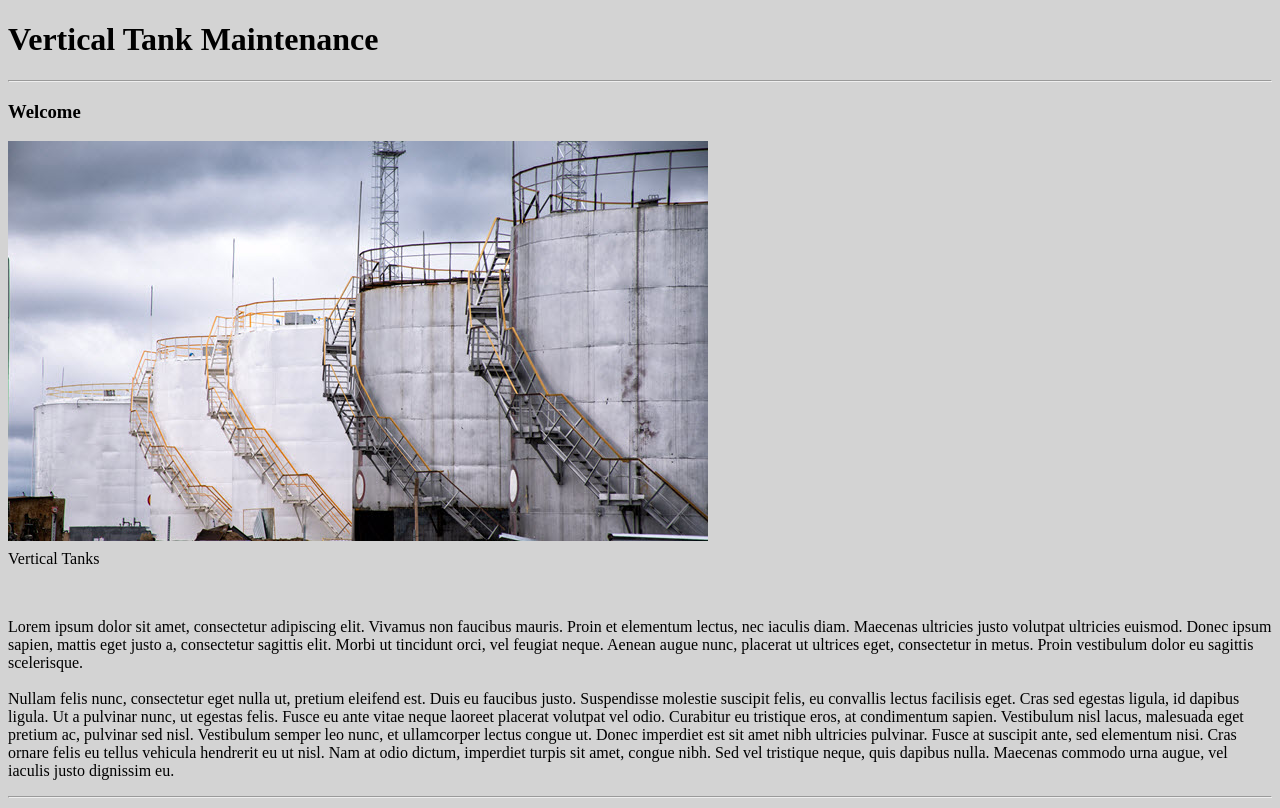
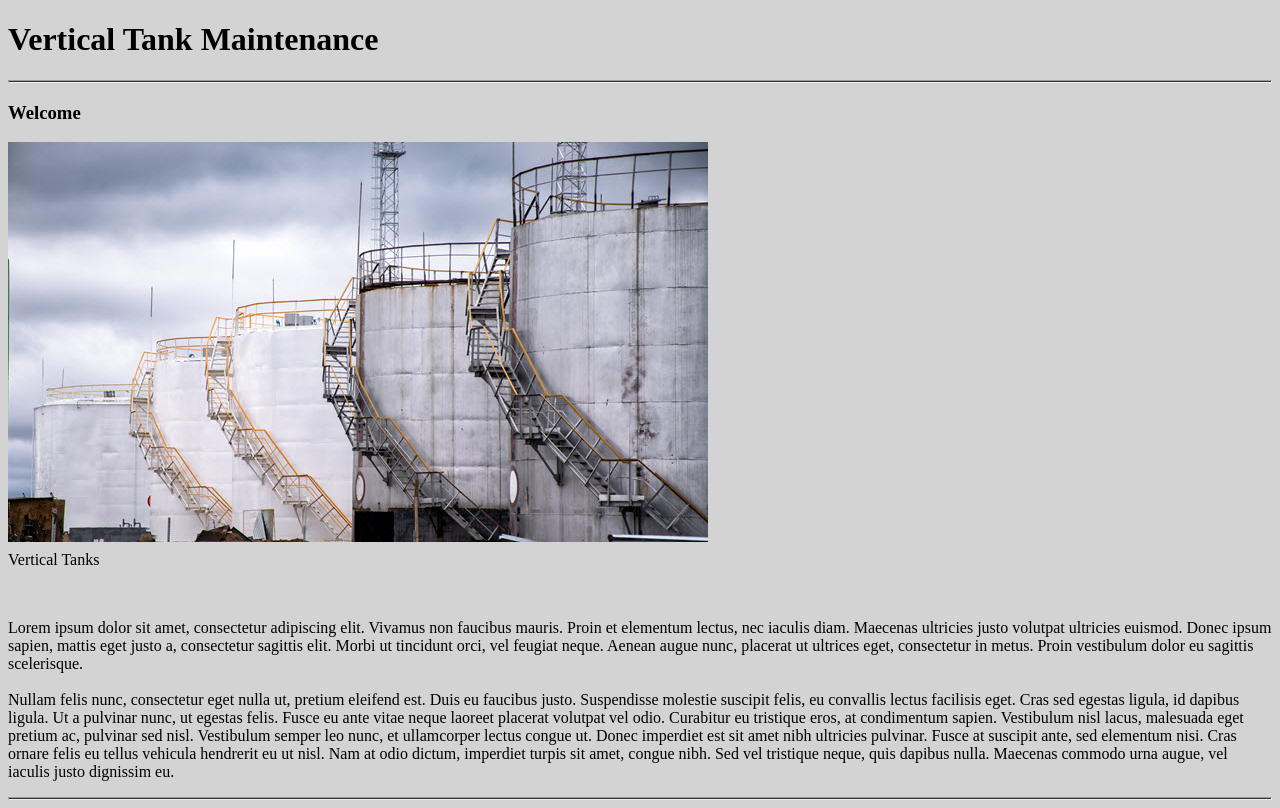
Before and after one commit to tnachman/vertical_tank_maintenance_hw8, a Flask app: page / in a window 1280 px wide. Shown: the part 58-866 px from the top of the page. Run offline with Flask 2, Linux system fonts and the light colour scheme.

Commit message:
Added hr formatting

```diff
--- a/static/css/stylesheet.css
+++ b/static/css/stylesheet.css
@@ -40,3 +40,10 @@ li {
 figcaption {
   margin-top: 5px;
 }
+
+hr {
+  height: 1px;
+  margin-left: auto;
+  margin-right: auto;
+  background-color: #333;
+}
```
